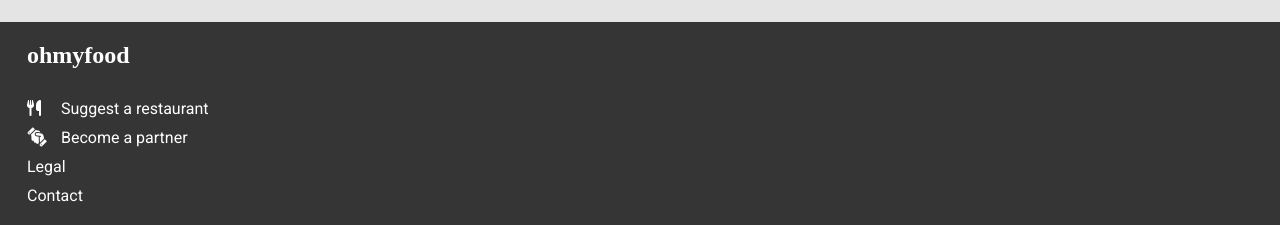
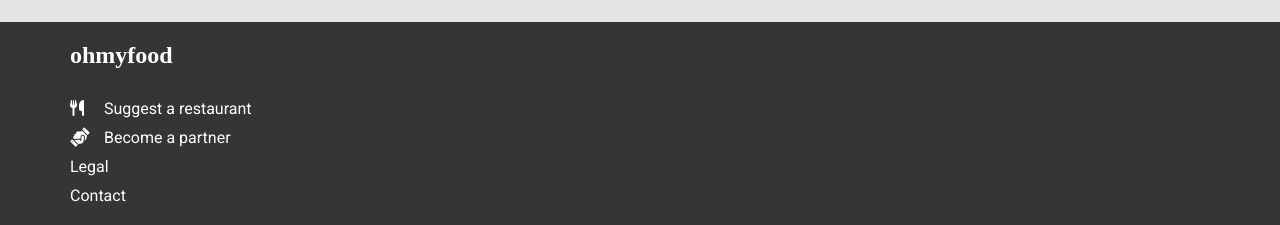
Before and after one commit to FemiAkin/Projet-3---ohmyfood-EN, a plain HTML site: page index.html in a window 1280 px wide. Shown: the part 1450-1675 px from the top of the page. Drawn offline with Linux system fonts and the light colour scheme; a web font is replaced by a local one.

Commit message:
Corrected CSS validation error and footer margin

```diff
--- a/ohmyfood.css
+++ b/ohmyfood.css
@@ -456,7 +456,7 @@ a {
     flex-direction: column;
     gap: 10px;
     padding-bottom: 20px;
-    margin-left: 12px;
+    margin-left: 55px;
 }
 
 .icon-gap {
@@ -465,7 +465,7 @@ a {
 }
 
 .fa-handshake {
-    rotate: 45deg;
+    transform: rotate(135deg);
 }
 
 .footer,
```
Also changed, not shown: 1 other file.
